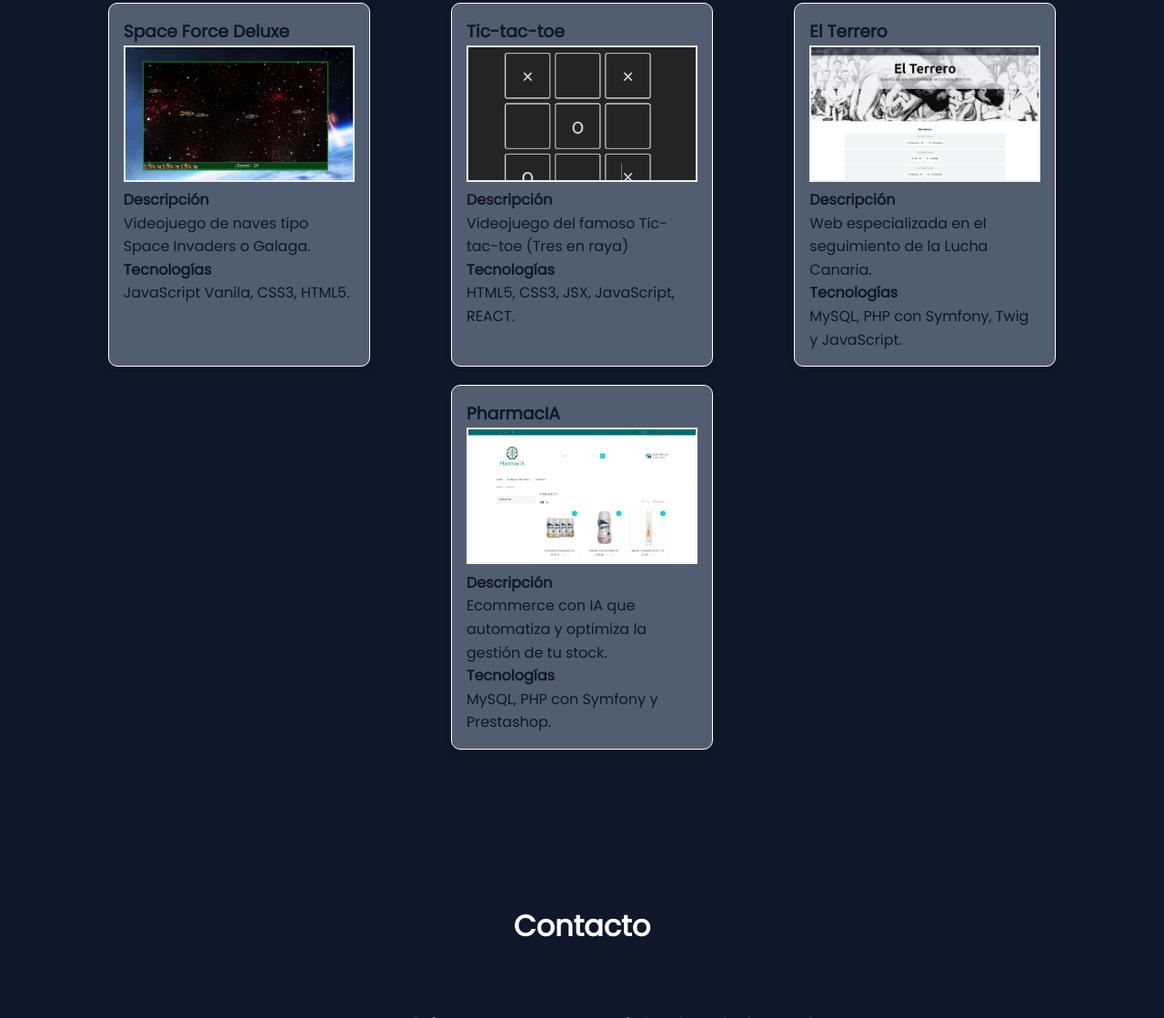
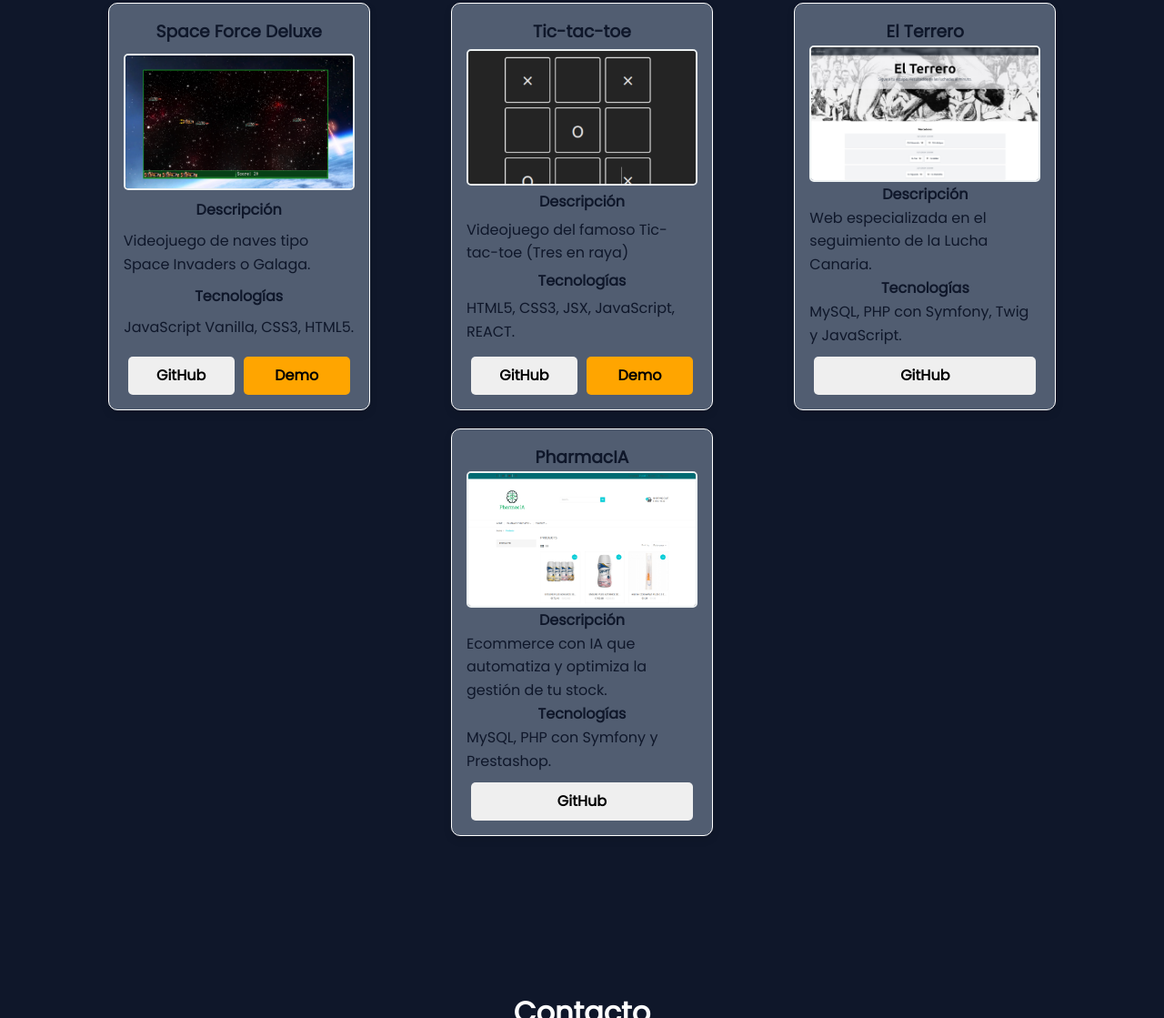
Before and after one commit to CristianDavidCabrera/portfolio_cristian_david, a plain HTML site: page index.html in a window 1280 px wide. Shown: the part 2410-3529 px from the top of the page at 91% size. Drawn offline with Linux system fonts and the light colour scheme.

Commit message:
feat(project cards): added buttons (github repository and demo)

```diff
--- a/assets/css/style.css
+++ b/assets/css/style.css
@@ -78,7 +78,7 @@ nav ul li a:hover {
   color: orange;
 }
 
-/* Estilos para el sidebar y el botón de hamburguesa */
+/* Estilos para el sidebar y el burger button */
 
 /* Estilos del sidebar */
 .sidebar {
@@ -88,7 +88,6 @@ nav ul li a:hover {
   width: 250px;
   height: 100%;
   background-color: #333;
-  /*   background-color: #2c3e50; */
   transition: left 0.3s ease;
   padding-top: 50px;
   z-index: 10;
@@ -278,6 +277,10 @@ section h2 {
 }
 
 .project {
+  display: flex;
+  flex-direction: column;
+  justify-content: space-between;
+  align-items: center;
   --tw-bg-opacity: 0.5;
   --tw-text-opacity: 1;
   color: rgb(15 23 42 / var(--tw-text-opacity));
@@ -286,6 +289,7 @@ section h2 {
   border: solid 1px white;
   border-radius: 10px;
   width: 18rem;
+  height: 28rem;
   box-shadow: 0 4px 10px rgba(0, 0, 0, 0.1);
   overflow: hidden;
   transition: transform 0.3s ease-in-out;
@@ -300,6 +304,43 @@ section h2 {
   height: 150px;
   object-fit: cover;
   border: 2px solid #ecf0f1;
+  border-radius: 5px;
+}
+
+.buttons {
+  width: 100%;
+  display: flex;
+  justify-content: space-between;
+  padding-top: 10px;
+}
+
+.btn {
+  text-decoration: none;
+  padding: 8px 15px;
+  border-radius: 5px;
+  font-weight: bold;
+  text-align: center;
+  transition: 0.3s ease-in-out;
+  flex: 1;
+  margin: 0 5px;
+}
+
+.github {
+  background-color: #efefef;
+  color: black;
+}
+
+.github:hover {
+  background-color: #555;
+}
+
+.demo {
+  background-color: orange;
+  color: black;
+}
+
+.demo:hover {
+  background-color: yellow;
 }
 
 /* Estilo de contacto */
@@ -673,6 +714,7 @@ section h2 {
 
   .hamburger-icon {
     visibility: visible;
+    font-size: 1.6rem;
   }
   nav ul {
     gap: 8px;
--- a/assets/js/text.js
+++ b/assets/js/text.js
@@ -42,7 +42,7 @@ const translations = {
     "project-description-text-1":
       "Videojuego de naves tipo Space Invaders o Galaga.",
     "project-tech-1": "<strong>Tecnologías</strong>",
-    "project-tech-text-1": "JavaScript Vanila, CSS3, HTML5.",
+    "project-tech-text-1": "JavaScript Vanilla, CSS3, HTML5.",
     "project-description-2": "<strong>Descripción</strong>",
     "project-description-text-2": "Videojuego del famoso Tres en raya",
     "project-tech-2": "<strong>Tecnologías</strong>",
--- a/index.html
+++ b/index.html
@@ -196,7 +196,21 @@
             Videojuego de naves tipo Space Invaders o Galaga.
           </p>
           <p id="project-tech-1"><strong>Tecnologías</strong></p>
-          <p id="project-tech-text-1">JavaScript Vanila, CSS3, HTML5.</p>
+          <p id="project-tech-text-1">JavaScript Vanilla, CSS3, HTML5.</p>
+          <div class="buttons">
+            <a
+              href="https://github.com/CristianDavidCabrera/Space-Force-Deluxe"
+              target="_blank"
+              class="btn github"
+              >GitHub</a
+            >
+            <a
+              href="https://space-force-deluxe-github.netlify.app/"
+              target="_blank"
+              class="btn demo"
+              >Demo</a
+            >
+          </div>
         </div>
         <div class="project">
           <h3>Tic-tac-toe</h3>
@@ -207,6 +221,20 @@
           </p>
           <p id="project-tech-2"><strong>Tecnologías</strong></p>
           <p id="project-tech-text-2">HTML5, CSS3, JSX, JavaScript, REACT.</p>
+          <div class="buttons">
+            <a
+              href="https://github.com/CristianDavidCabrera/react_learning/tree/main/projects/01-tic-tac-toe"
+              target="_blank"
+              class="btn github"
+              >GitHub</a
+            >
+            <a
+              href="https://cristian-david-tic-tac-toe.netlify.app/"
+              target="_blank"
+              class="btn demo"
+              >Demo</a
+            >
+          </div>
         </div>
         <div class="project">
           <h3>El Terrero</h3>
@@ -222,6 +250,15 @@
           <p id="project-tech-text-3">
             MySQL, PHP con Symfony, Twig y JavaScript.
           </p>
+          <div class="buttons">
+            <a
+              href="https://github.com/CristianDavidCabrera/El_Terrero"
+              target="_blank"
+              class="btn github"
+              >GitHub</a
+            >
+            <!-- <a href="" target="_blank" class="btn demo">Demo</a> -->
+          </div>
         </div>
         <div class="project">
           <h3>PharmacIA</h3>
@@ -235,6 +272,15 @@
           </p>
           <p id="project-tech-4"><strong>Tecnologías</strong></p>
           <p id="project-tech-text-4">MySQL, PHP con Symfony y Prestashop.</p>
+          <div class="buttons">
+            <a
+              href="https://github.com/CristianDavidCabrera/PharmacIA"
+              target="_blank"
+              class="btn github"
+              >GitHub</a
+            >
+            <!--  <a href="" target="_blank" class="btn demo">Demo</a> -->
+          </div>
         </div>
       </div>
     </section>
```
